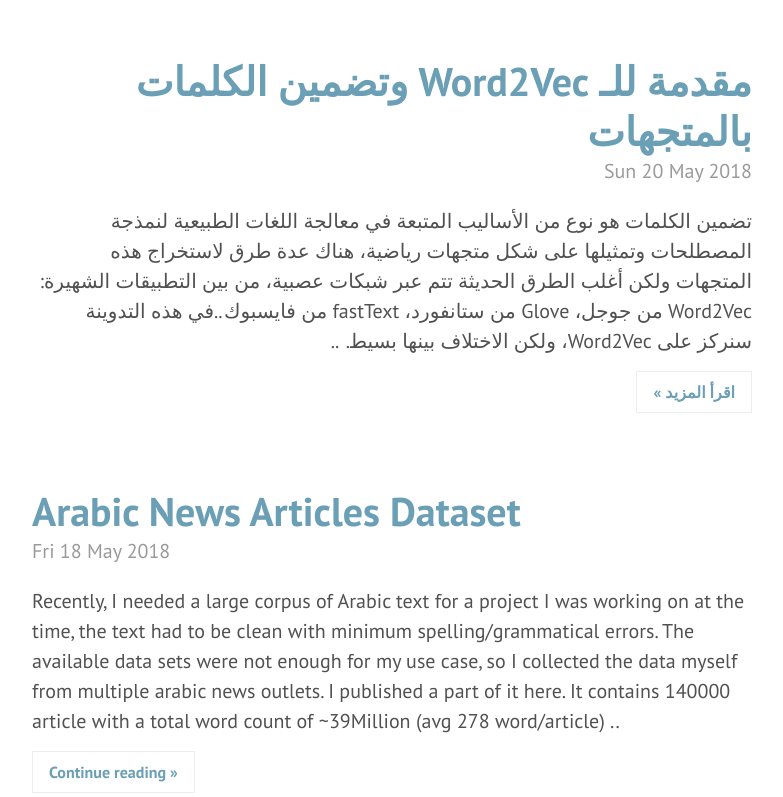
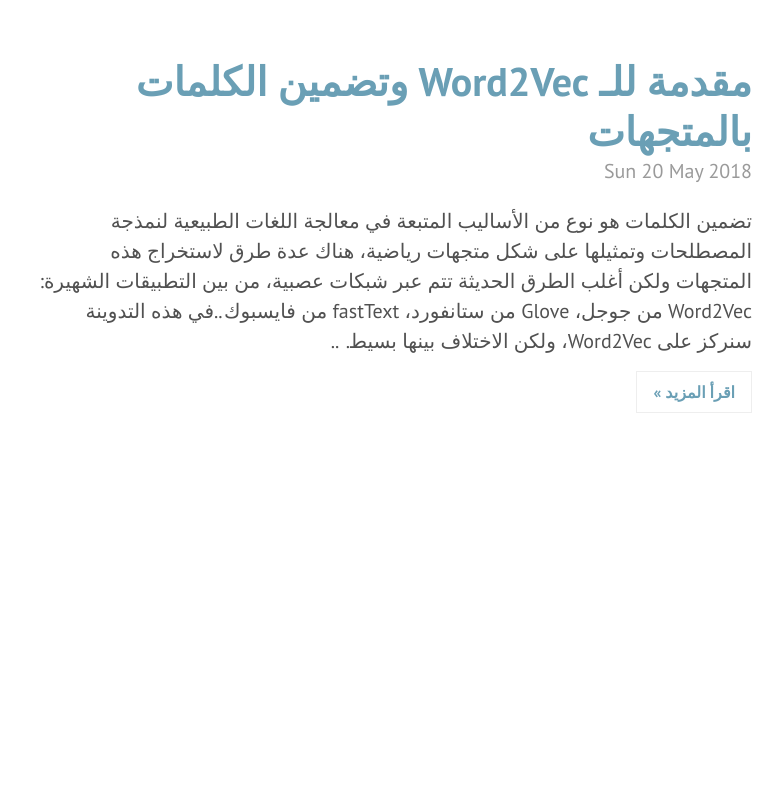
Before and after one commit to badjio/badjio.github.io, a plain HTML site: page index.html in a window 1280 px wide. Shown: the part 2000-2797 px from the top of the page, without its empty margins (428-1211 px from the left). After the commit the page ends 2566 px from the top, so only its background shows below. Drawn offline with nearby package versions, Linux system fonts and the light colour scheme; a web font is replaced by a local one.

Commit message:
edited articles

```diff
--- a/index.html
+++ b/index.html
@@ -58,7 +58,7 @@
         <span class="post-date">Sat 16 June 2018</span>
         <img class="post-thumb" src="/theme/images/bubble-chart-wl.png">
         <p>
-            <p>In this post, I'll go through my attempt of building a neural network for binary classification of Arabic tweets sentiments (positive/negative). Starting by how I collected a data set of 9 million labeled tweets, then using it train a one layer Bidirectional LSTM network that achieved an accuracy of 84%.</p>
+            <p>In this post, I'll go through my attempt of building a neural network for binary classification of Arabic tweets sentiments (positive/negative). Starting by how I collected a data set of 9 million labeled tweets, then using it to train a one layer Bidirectional LSTM network that achieved an accuracy of 84%.</p>
         </p>
         <a class="read-more" href="binary-sentiment-classification-of-arabic-tweets">Continue reading »</a>
     </div>
@@ -101,16 +101,6 @@
             <p>تضمين الكلمات هو نوع من الأساليب المتبعة في معالجة اللغات الطبيعية لنمذجة المصطلحات وتمثيلها على شكل متجهات رياضية، هناك عدة طرق لاستخراج هذه المتجهات ولكن أغلب الطرق الحديثة تتم عبر شبكات عصبية، من بين التطبيقات الشهيرة: Word2Vec من جوجل، Glove من ستانفورد، fastText من فايسبوك..في هذه التدوينة سنركز على Word2Vec، ولكن الاختلاف بينها بسيط. ..</p>
         </p>
         <a class="read-more" href="word-embeddings-word2vec-arabic">اقرأ المزيد »</a>
-    </div>
-    <div class="post">
-        <h1 class="post-title">
-            <a href="/arabic-news-articles-dataset">Arabic News Articles Dataset</a>
-        </h1>
-        <span class="post-date">Fri 18 May 2018</span>
-        <p>
-            <p>Recently, I needed a large corpus of Arabic text for a project I was working on at the time, the text had to be clean with minimum spelling/grammatical errors. The available data sets were not enough for my use case, so I collected the data myself from multiple arabic news outlets. I published a part of it here. It contains 140000 article with a total word count of ~39Million (avg 278 word/article) ..</p>
-        </p>
-        <a class="read-more" href="arabic-news-articles-dataset">Continue reading »</a>
     </div>
 </div>
 </div>
```
Also changed, not shown: archives.html (+0 -2 lines).
